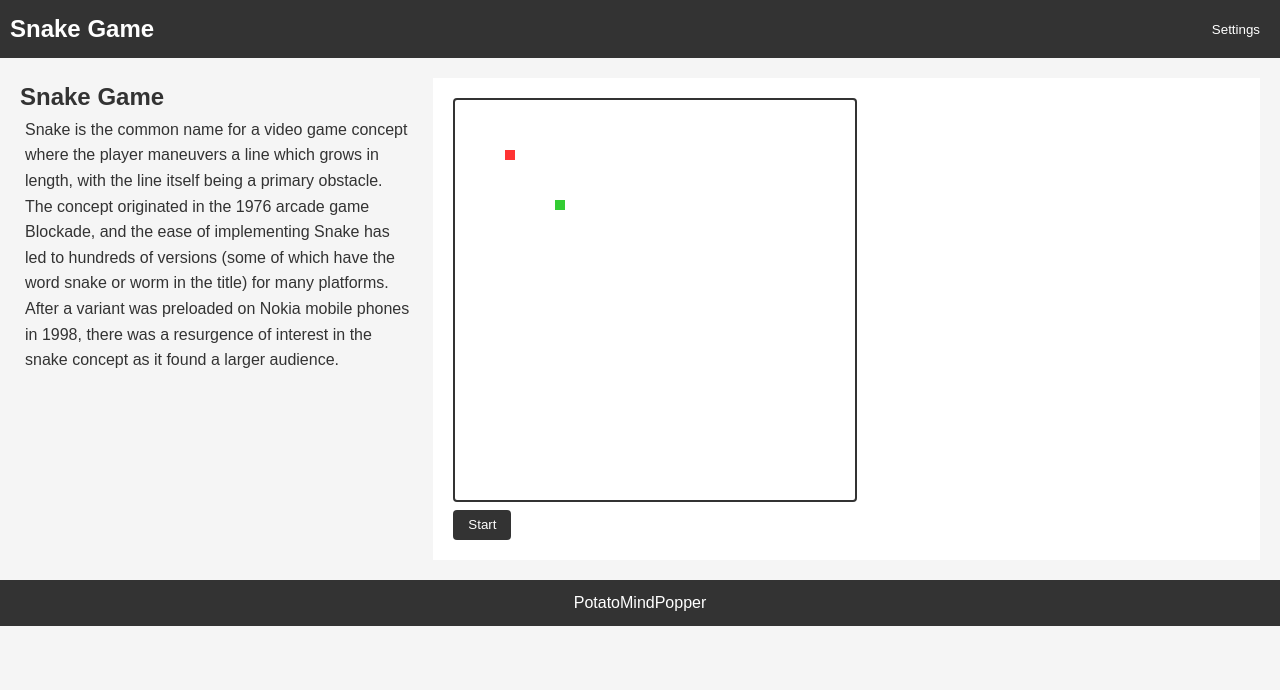
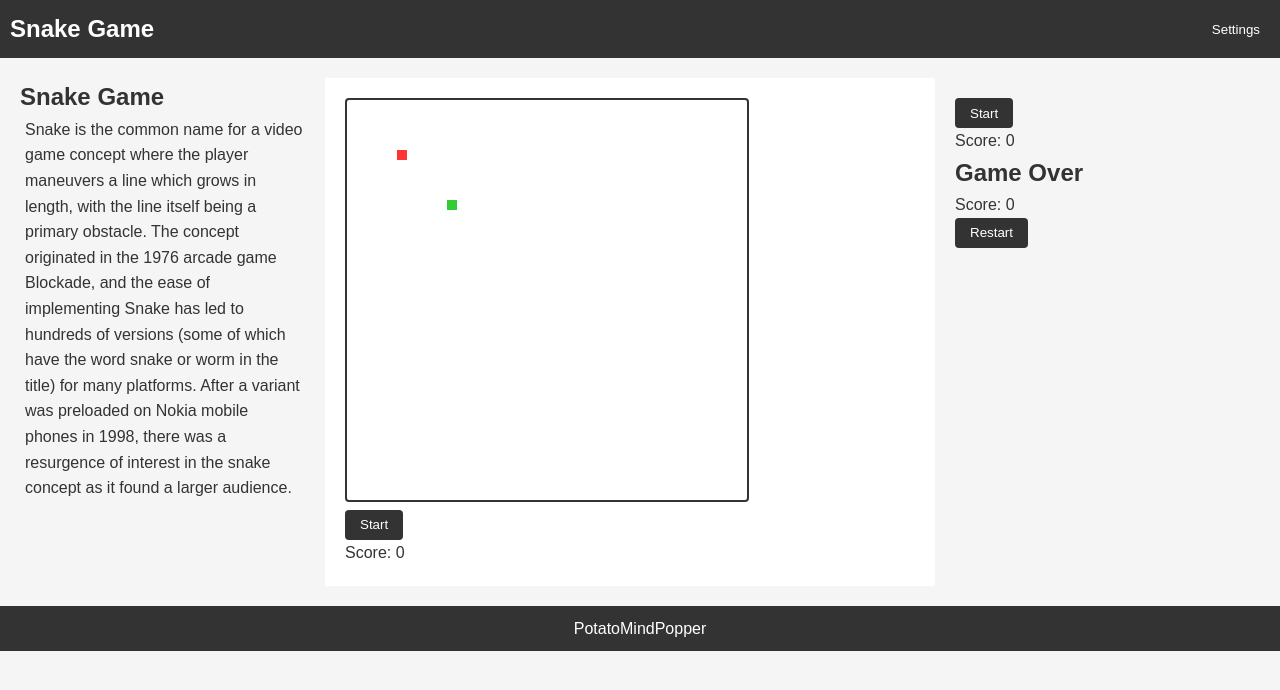
Before and after one commit to PotatoMindPopper/Snake, a plain HTML site: page index.html in a window 1280 px wide. Drawn offline with Linux system fonts and the light colour scheme.

Commit message:
add extra info to the page / maybe move it to the right

```diff
--- a/assets/css/style.css
+++ b/assets/css/style.css
@@ -272,6 +272,13 @@ canvas {
     height: 30px;
 }
 
+#settings-info {
+    flex: 1;
+    /* background-color: var(--content-bg-color); */
+    /* color: var(--content-text-color); */
+    color: var(--focus-mode-text-color);
+    padding: 20px;
+}
 
 
 
--- a/index.html
+++ b/index.html
@@ -59,6 +59,22 @@
             <div id="game-start-container">
                 <button id="game-start">Start</button>
             </div>
+            <div id="game-score-container">
+                <p id="game-score">Score: 0</p>
+            </div>
+            <div id="game-over-container">
+                <h2>Game Over</h2>
+                <p id="game-over-score">Score: 0</p>
+                <button id="game-restart">Restart</button>
+            </div>
+        </section>
+        <section id="settings-info">
+            <div id="game-start-container">
+                <button id="game-start">Start</button>
+            </div>
+            <div id="game-score-container">
+                <p id="game-score">Score: 0</p>
+            </div>
             <div id="game-over-container">
                 <h2>Game Over</h2>
                 <p id="game-over-score">Score: 0</p>
```
